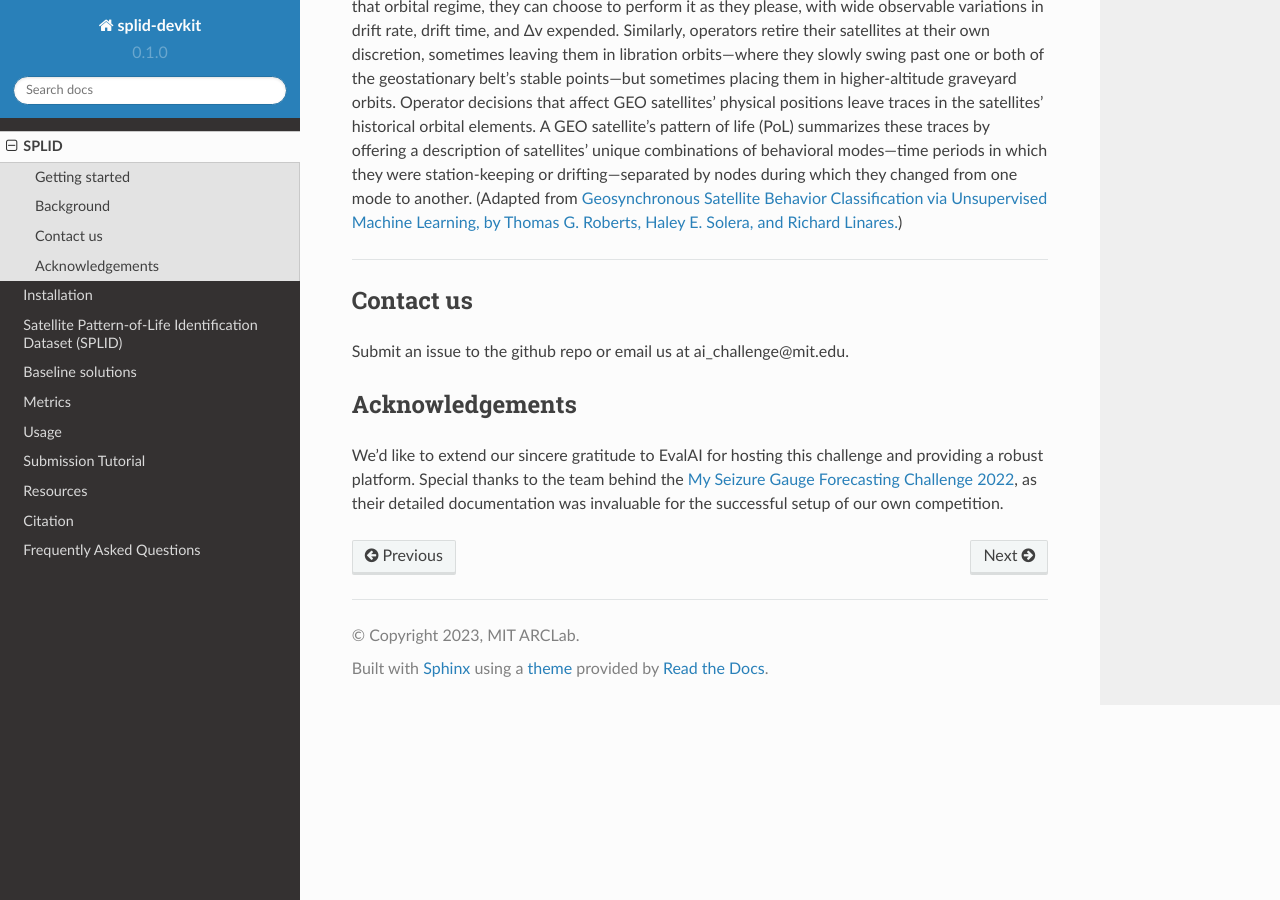
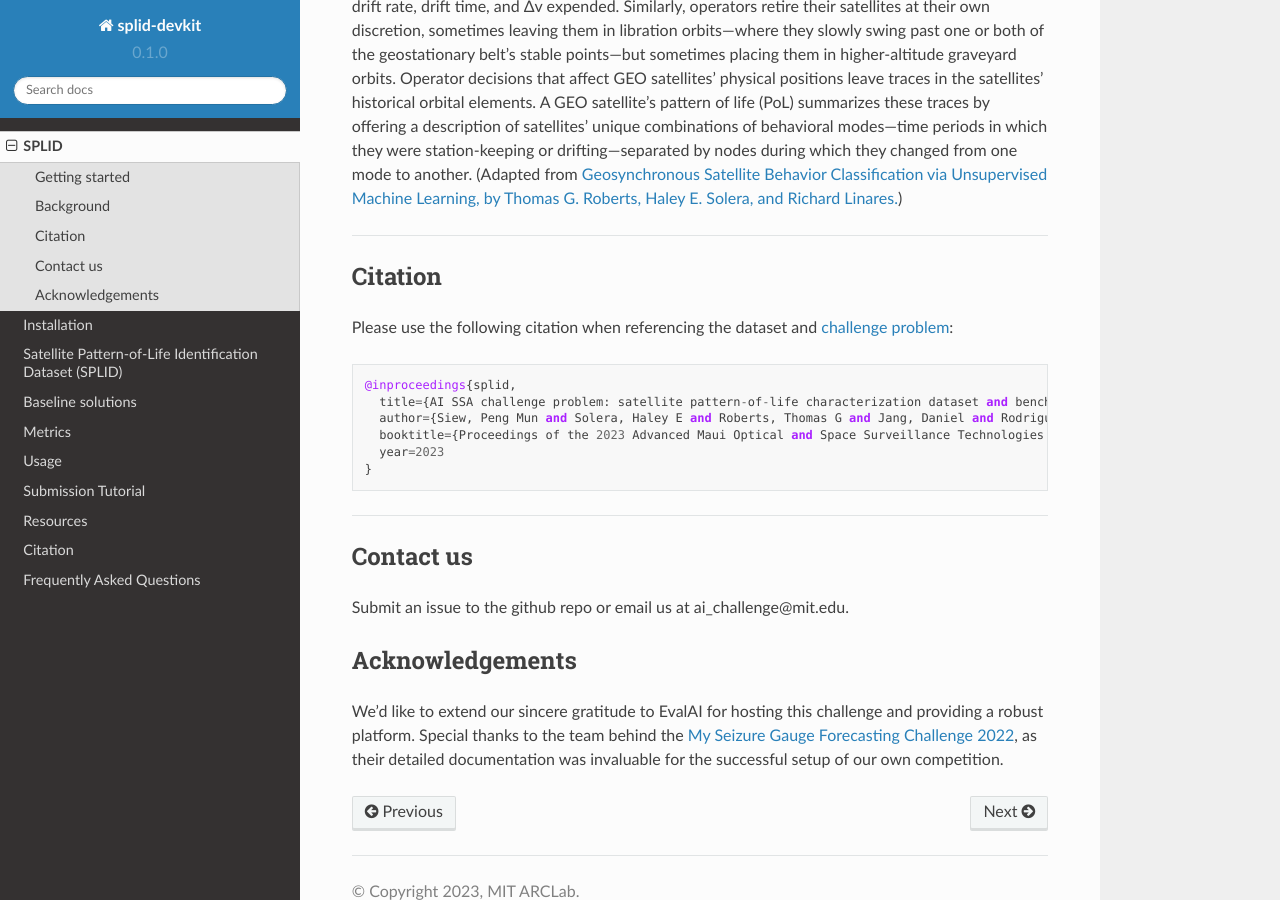
Before and after one commit to olgupila/STORM-AI-devkit-2025, a Sphinx documentation site: the page built from docs/README.md, in a window 1280 px wide and 900 px high, scrolled down 1363 px. Built offline with Sphinx 7.4.7 and the Read the Docs theme 2.0.0, drawn with Linux system fonts in a browser that asks for light colours; pages that are not in the unit, such as notebooks, are missing from menus; some of the changed text lies outside the part shown.

Commit message:
Update README.md

````diff
--- a/docs/README.md
+++ b/docs/README.md
@@ -47,6 +45,18 @@ Because most longitudinal positions within the geostationary belt are unstable
 
 ______________________________________________________________________
 
+## Citation
+Please use the following citation when referencing the dataset and [challenge problem](https://www.researchgate.net/publication/374083350_AI_SSA_Challenge_Problem_Satellite_Pattern-of-Life_Characterization_Dataset_and_Benchmark_Suite):
+```
+@inproceedings{splid,
+  title={AI SSA challenge problem: satellite pattern-of-life characterization dataset and benchmark suite},
+  author={Siew, Peng Mun and Solera, Haley E and Roberts, Thomas G and Jang, Daniel and Rodriguez-Fernandez, Victor and How, Jonathan P and Linares, Richard},
+  booktitle={Proceedings of the 2023 Advanced Maui Optical and Space Surveillance Technologies Conference (AMOS), Wailea Beach Resort, Maui, HI, USA},
+  year=2023
+}
+```
+______________________________________________________________________
+
 ## Contact us
 Submit an issue to the github repo or email us at ai_challenge@mit.edu.
 
````
Also changed, not shown: other parts of docs/README.md (+2 -4 lines).
